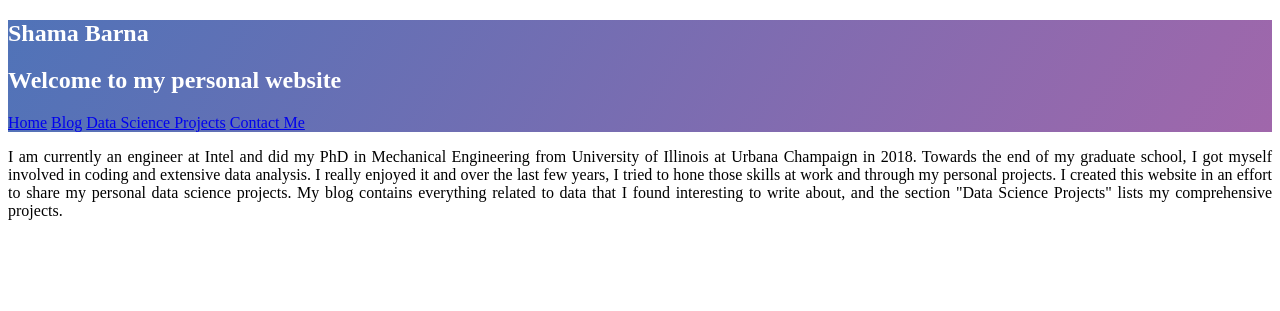
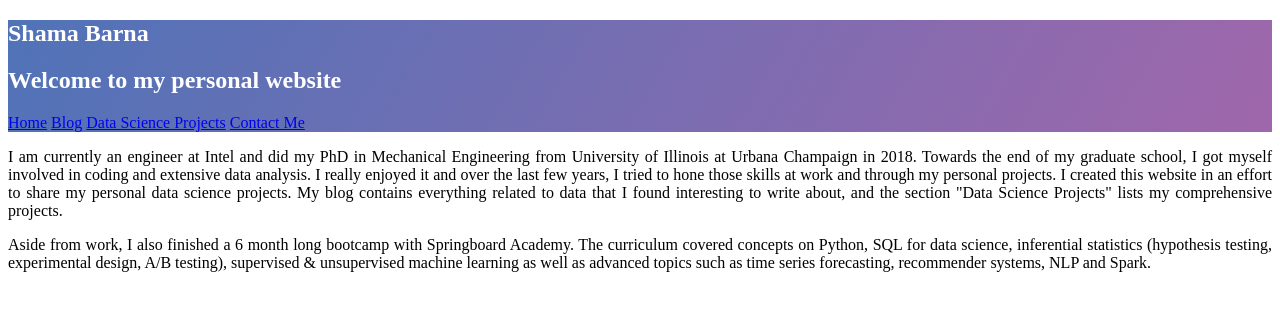
Before and after one commit to shamafarabi/shama.github.io, a Jekyll site: the page built from index.md, in a window 1280 px wide. Shown: the top 311 px of the page. Built offline with Jekyll 4.4.1, drawn with Linux system fonts in a browser that asks for light colours; nearby versions of some CDN libraries.

Commit message:
Update index.md

```diff
--- a/index.md
+++ b/index.md
@@ -5,3 +5,7 @@ layout: default
 
 I am currently an engineer at Intel and did my PhD in Mechanical Engineering from University of Illinois at Urbana Champaign in 2018. Towards the end of my graduate school, I got myself involved in coding and extensive data analysis. I really enjoyed it and over the last few years, I tried to hone those skills at work and through my personal projects. I created this website in an effort to share my personal data science projects. My blog contains everything related to data that I found interesting to write about, and the section  "Data Science Projects" lists my comprehensive projects.
 </p>
+
+<p style='text-align: justify;'>
+Aside from work, I also finished a 6 month long bootcamp with Springboard Academy. The curriculum covered concepts on Python, SQL for data science, inferential statistics (hypothesis testing, experimental design, A/B testing), supervised & unsupervised machine learning as well as advanced topics such as time series forecasting, recommender systems, NLP and Spark.
+</p>
```
